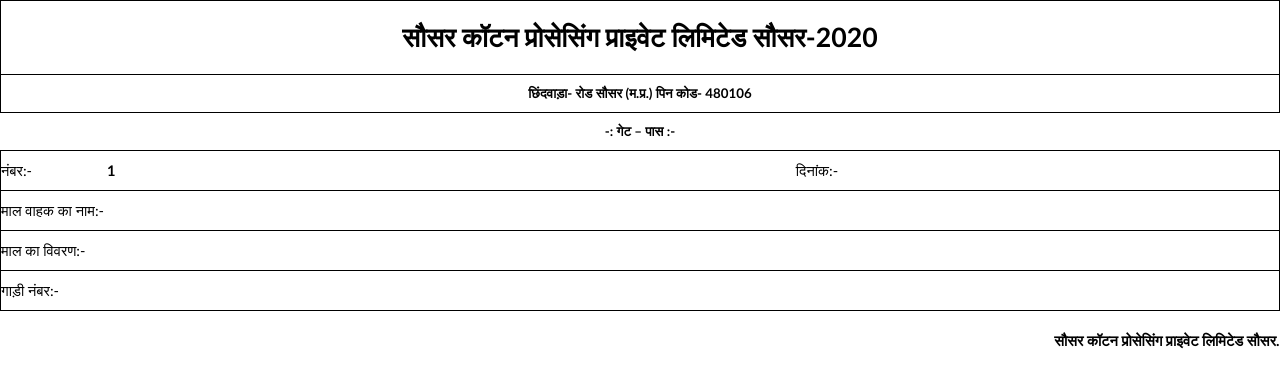
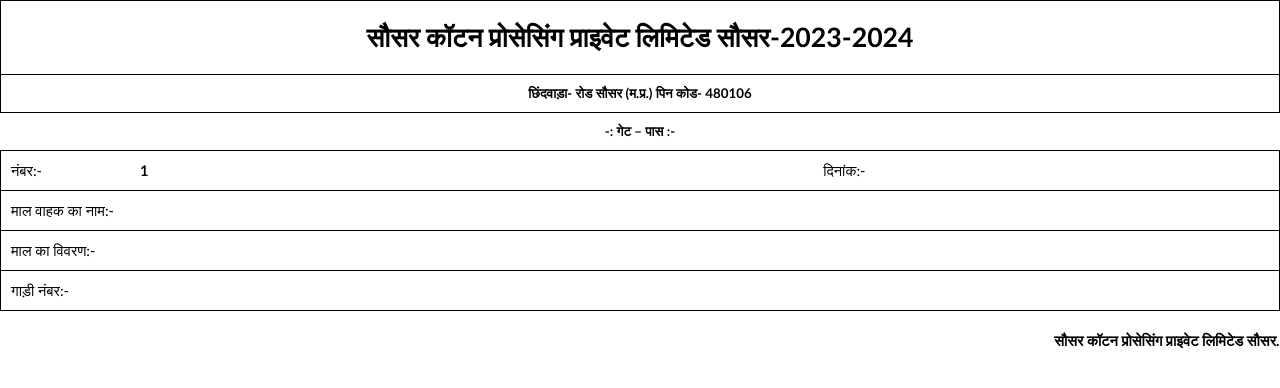
Before and after one commit to Paragkoche/bill-app-offline, a FastAPI app: template templates/get_pass.html in a window 1280 px wide. Shown: the top 388 px of the page. Run offline with FastAPI, Linux system fonts and the light colour scheme; the template is opened without the code that fills it: most values are stand-ins (such as "Sample title", 1, 10 or a date in 2020).

Commit message:
updated code

```diff
--- a/templates/get_pass.html
+++ b/templates/get_pass.html
@@ -28,7 +28,7 @@
         width: 100%;
       }
       table col {
-        width: 42pt;
+        width: 500pt;
       }
       table tr {
         height: 15pt;
@@ -61,7 +61,7 @@
               padding: 20px;
             "
           >
-            सौसर कॉटन प्रोसेसिंग प्राइवेट लिमिटेड सौसर-{{year}}
+            सौसर कॉटन प्रोसेसिंग प्राइवेट लिमिटेड सौसर-2023-2024
           </td>
         </tr>
         <tr style="border: 1px solid black">
@@ -102,6 +102,7 @@
               border-left: 1px solid black;
               border-top: 1px solid black;
               border-bottom: 1px solid black;
+              padding-left: 10px;
             "
           >
             नंबर:-
@@ -158,6 +159,7 @@
               /* border-right: 1px solid black; */
               border-bottom: 1px solid black;
               text-align: left;
+              padding-left: 10px;
             "
             rowspan="2"
           >
@@ -188,6 +190,7 @@
               /* border-right: 1px solid black; */
               border-bottom: 1px solid black;
               text-align: left;
+              padding-left: 10px;
             "
           >
             माल का विवरण:-
@@ -217,6 +220,7 @@
               /* border-right: 1px solid black; */
               border-bottom: 1px solid black;
               text-align: left;
+              padding-left: 10px;
             "
           >
             गाड़ी नंबर:-
```
Also changed, not shown: 2 other files.
